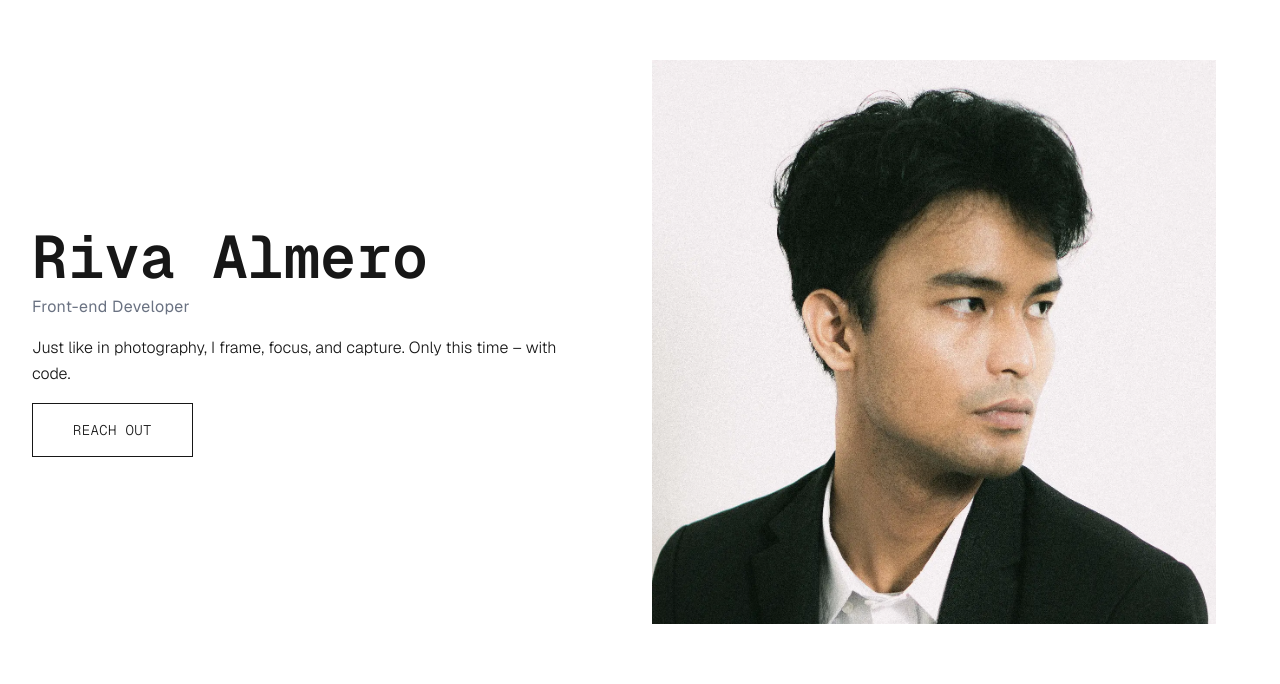
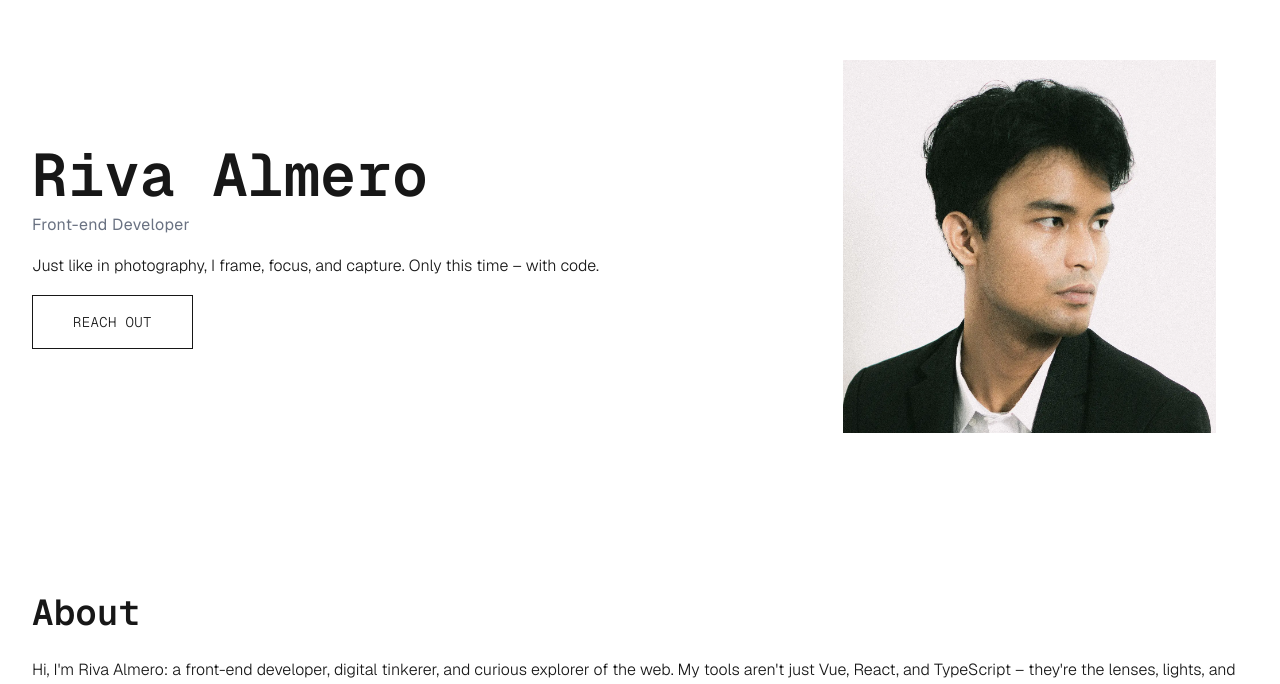
Before and after one commit to almsomnia/personal-portfolio, a Next.js app: page / in a window 1280 px wide. Shown: the part 116-800 px from the top of the page. Built offline with nearby package versions, Linux system fonts and the light colour scheme.

Commit message:
refactor: optimize profile img

```diff
--- a/src/components/landing/LandingHero.tsx
+++ b/src/components/landing/LandingHero.tsx
@@ -14,7 +14,7 @@ export default function LandingHero({ className, id }: Prop) {
       >
          <div className="container">
             <div className="grid grid-cols-1 gap-8 lg:flex lg:items-center">
-               <div className="flex w-7xl flex-col gap-4">
+               <div className="flex flex-2 flex-col gap-4">
                   <div className="flex flex-col gap-2">
                      <h2 className="font-mono text-5xl font-semibold lg:text-6xl">
                         Riva Almero
@@ -35,13 +35,13 @@ export default function LandingHero({ className, id }: Prop) {
                      </button>
                   </div>
                </div>
-               <div className="p-8">
+               <div className="flex-1 p-8">
                   <Image
                      src={ProfilePicture}
-                     objectFit="cover"
                      alt="Profile Picture"
-                     className="h-auto w-full"
+                     className="h-full w-auto object-cover"
                      loading="lazy"
+                     unoptimized
                   />
                </div>
             </div>
```
